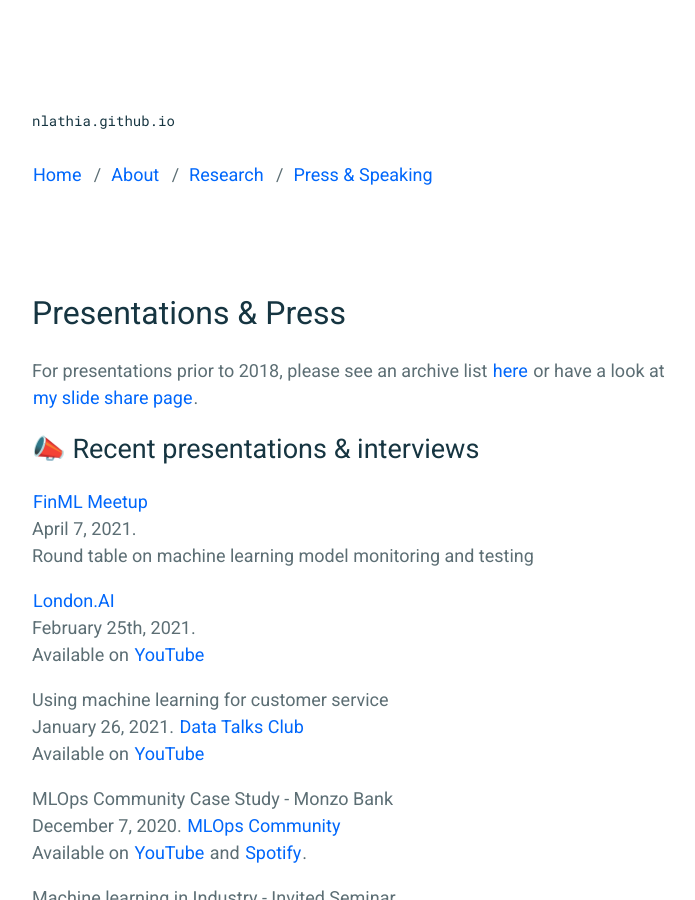
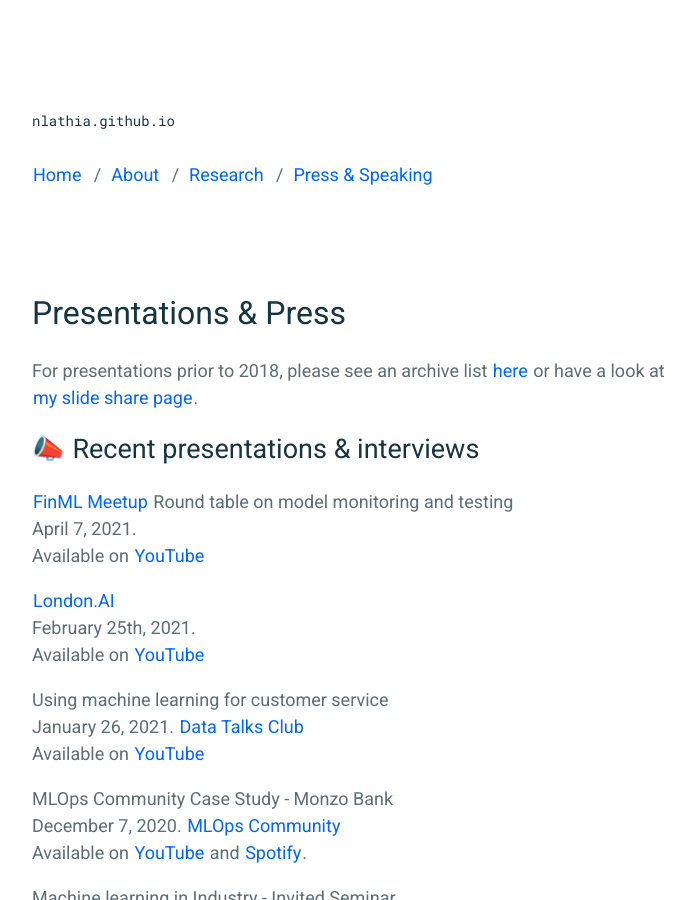
Before and after one commit to nlathia/nlathia.github.io, a Jekyll site: the page built from _pages/public.md, in a window 1280 px wide and 900 px high. Shown: the whole window, without its empty margins (258-953 px from the left). Built offline with Jekyll 4.4.1, drawn with Linux system fonts in a browser that asks for light colours.

Commit message:
Update public.md

```diff
--- a/_pages/public.md
+++ b/_pages/public.md
@@ -8,9 +8,9 @@ For presentations prior to 2018, please see an archive list [here](../archive/pu
 
 # 📣 Recent presentations & interviews
 
-[FinML Meetup](https://finml.substack.com/p/finml-model-testing-and-monitoring)
+[FinML Meetup](https://finml.substack.com/p/finml-model-testing-and-monitoring) Round table on model monitoring and testing
 <br />April 7, 2021.
-<br />Round table on machine learning model monitoring and testing
+<br />Available on [YouTube](https://www.youtube.com/watch?v=fZuHrjS4nhM)
 
 [London.AI](https://www.getrevue.co/profile/londonai/issues/london-ai-is-back-signup-now-for-thursday-25th-event-6pm-gmt-240599)
 <br />February 25th, 2021.
```
